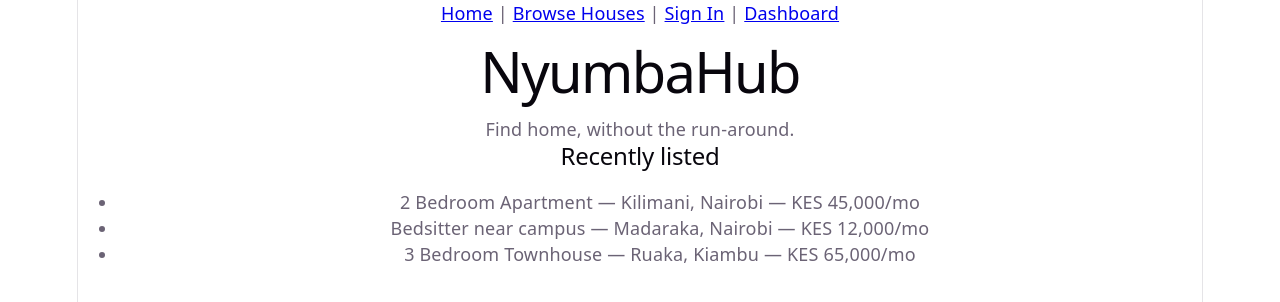
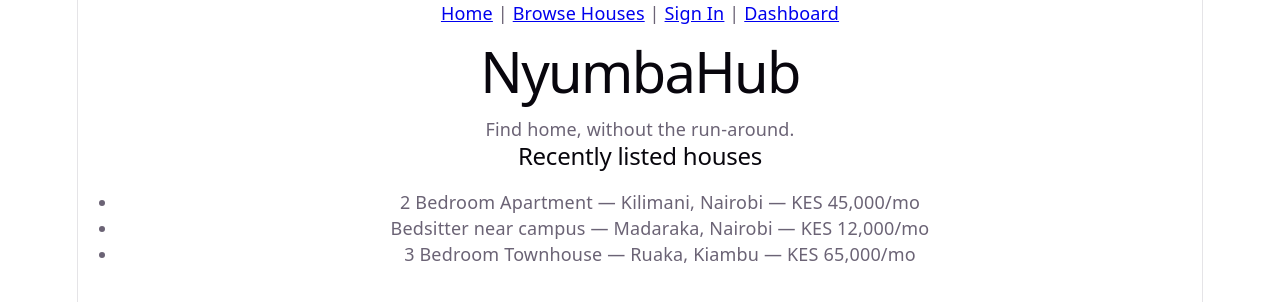
Before and after one commit to Alvin425770/NyumbaHub-2.0, a React (Vite) app: page / in a window 1280 px wide. Shown: the top 302 px of the page. Built offline with nearby package versions, Linux system fonts and the light colour scheme.

Commit message:
Alvin branch

```diff
--- a/src/pages/Home.jsx
+++ b/src/pages/Home.jsx
@@ -6,7 +6,7 @@ function Home() {
       <h1>NyumbaHub</h1>
       <p>Find home, without the run-around.</p>
 
-      <h2>Recently listed</h2>
+      <h2>Recently listed houses</h2>
       <ul>
         {listings.map((listing) => (
           <li key={listing.id}>
```
